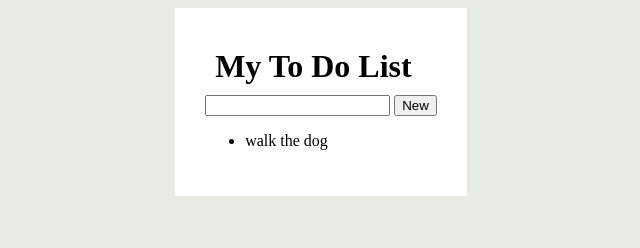
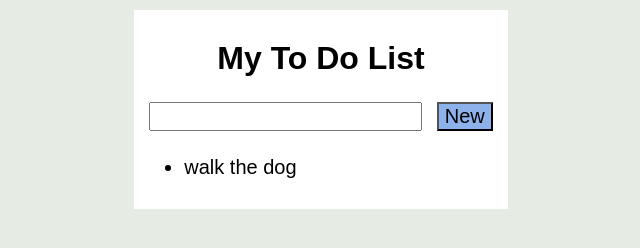
Before and after one commit to mtor72/MyToDoList, a plain HTML site: page index.html in a window 1280 px wide. Shown: the whole page, without its empty margins (319-959 px from the left). Drawn offline with Linux system fonts and the light colour scheme.

Commit message:
modify: css and js files

```diff
--- a/css/style.css
+++ b/css/style.css
@@ -5,9 +5,28 @@ body {
 main {
     background-color: white;
     justify-self: center;
-    padding: 30px;
+    padding: 10px;
+    margin: 10px;
+    font-family: Arial, Helvetica, sans-serif;
 }
 
 h1 {
+    justify-self: center;
     margin: 10px;
+    padding: 10px;
 }
+
+input {
+    font-size: 20px;
+    margin: 5px;
+}
+
+button {
+    font-size: 20px;
+    background-color: #8db1eb;
+    margin: 5px;
+}
+
+ul {
+    font-size: 20px;
+}
--- a/js/script.js
+++ b/js/script.js
@@ -12,4 +12,5 @@ document.querySelector('button').addEventListener('click', () => {
     listItem = document.createElement('li');
     listItem.innerText = input.value;
     list.appendChild(listItem);
+    list.appendChild(btn);
 });
```
